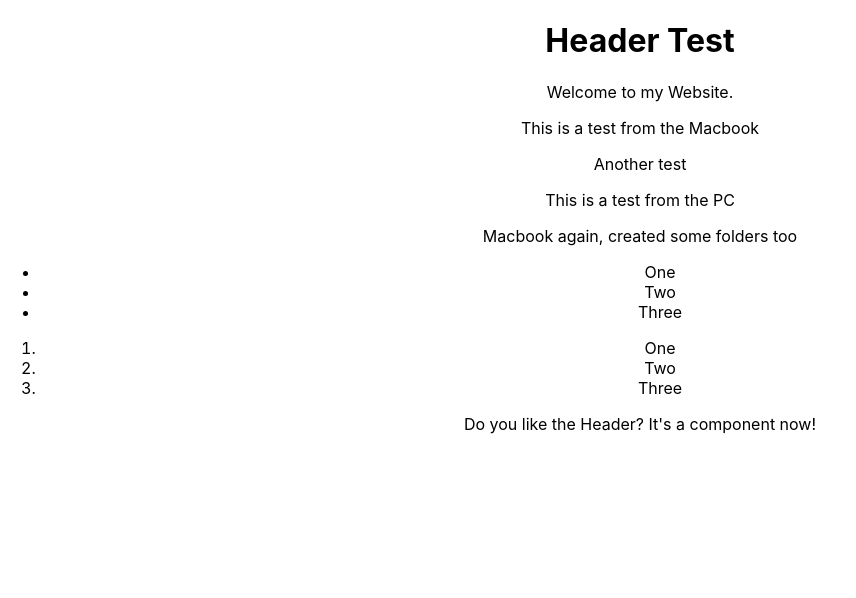
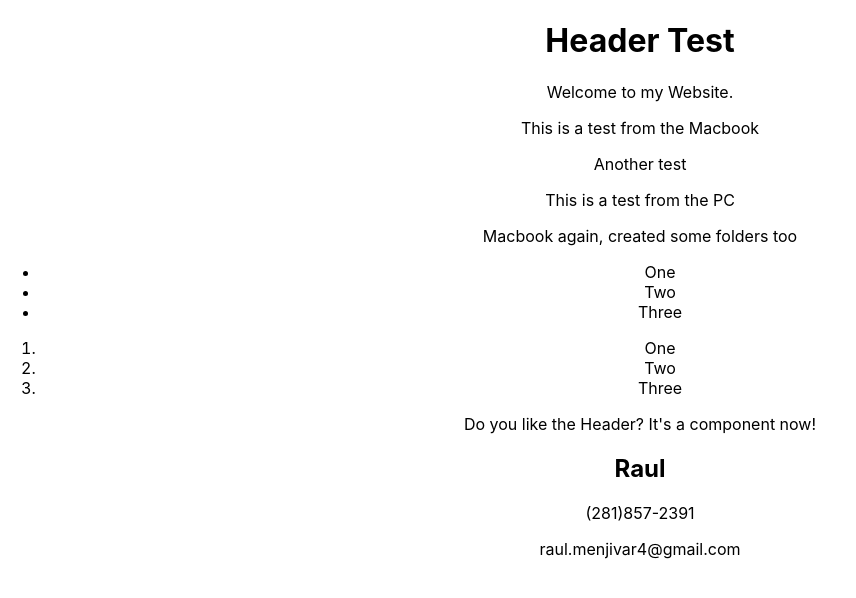
Before and after one commit to RMenjivar0204/raul-portfolio-website, a React (Create React App) app: page / in a window 1280 px wide. Shown: the top 598 px of the page, without its empty margins (0-856 px from the left). Built offline with nearby package versions, Linux system fonts and the light colour scheme.

Commit message:
Created a simple Card component and added it to App.js

```diff
--- a/src/App.js
+++ b/src/App.js
@@ -1,6 +1,7 @@
 // import logo from './logo.svg';
 import './App.css';
-import Header from './components/header';
+import Header from './components/Header';
+import Card from "./components/Card";
 
 function App() {
   return (
@@ -22,6 +23,11 @@ function App() {
         <li>Three</li>
       </ol>
       <p>Do you like the Header? It's a component now!</p>
+      <Card
+        name="Raul"
+        tel="(281)857-2391"
+        email="raul.menjivar4@gmail.com"
+        />
     </div>
   );
 }
--- /dev/null
+++ b/src/components/Card.jsx
@@ -0,0 +1,13 @@
+import React from "react";
+
+function Card(props) {
+    return (
+        <div>
+            <h2>{props.name}</h2>
+            <p>{props.tel}</p>
+            <p>{props.email}</p>
+        </div>
+    )
+}
+
+export default Card;
```
